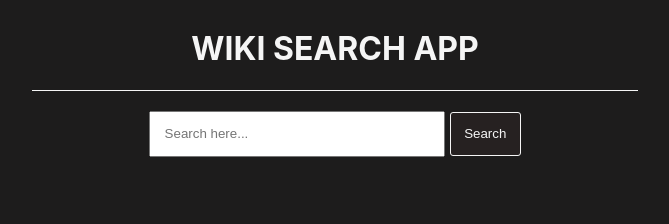
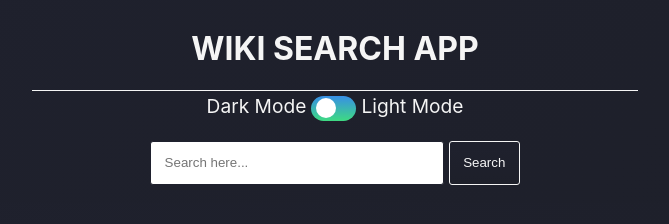
Before and after one commit to Temitayo-spec/Wiki-Search-App, a plain HTML site: page wiki.html in a window 1280 px wide. Shown: the whole page, without its empty margins (305-974 px from the left). Drawn offline with Linux system fonts and the light colour scheme.

Commit message:
Add files via upload
Updates

```diff
--- a/app.js
+++ b/app.js
@@ -5,6 +5,7 @@ let resultOne = document.querySelector('.result1');
 let resultTwo = document.querySelector('.result2');
 let section = document.querySelector('section');
 
+//Stating Functions
 function handleSubmit(e) {
     e.preventDefault();
     let searchTerm = searchInput.value;
@@ -12,20 +13,21 @@ function handleSubmit(e) {
     let searchQuery = searchTerm.trim();
 
     fetchResults(searchQuery);
-}
+};
 
 function fetchResults(searchQuery){
     let searchTerm = searchInput.value;
-    let endpoint = 'https://en.wikipedia.org/w/api.php?action=query&list=search&prop=info&inprop=url&utf8=&format=json&origin=*&srlimit=30&srsearch=' + searchTerm
+    let endpoint = 'https://en.wikipedia.org/w/api.php?action=query&list=search&prop=info&inprop=url&utf8=&format=json&origin=*&srlimit=30&srsearch=' + searchTerm;
 
+    //Fetching data from the wikipedia API
     fetch(endpoint)
     .then(res => res.json())
     .then(data => {
         let results = data.query.search;
         displayResults(results);
      })
-     .catch(err => console.log(err))
-}
+     .catch(err => console.log(err));
+};
 
 function displayResults(results){
     let searchResults = section;
@@ -34,6 +36,7 @@ function displayResults(results){
 
     section.innerHTML = '';
 
+//Displaying the search results to the interface
     results.forEach(result => {
         let url = encodeURI(`https://en.wikipedia.org/wiki/${result.title}`);
 
@@ -46,13 +49,22 @@ function displayResults(results){
                     <a href="${url}">${result.title}</a>
                 </h2>
                 <p class="result1">${result.snippet}</p>
-                <a href="${url}" class="result-link">${url}</a>
+                <a href="${url}" class="result-link">Read More</a>
         </div>
             `
         )
     });
-}
+};
 
+//Adding Event Listener to the form
 let form = document.querySelector('.input');
+form.addEventListener('submit', handleSubmit);
 
-form.addEventListener('submit', handleSubmit);
+//The toggler for the theme change
+const checkbox = document.getElementById('checkbox');
+const card  = document.querySelectorAll('.search-results');
+
+checkbox.addEventListener('change', ()=> {
+    //Change the theme of the function
+    document.body.classList.toggle('white');
+});
--- a/wiki.css
+++ b/wiki.css
@@ -1,17 +1,45 @@
+/*Body styles*/
 body{
     font-family: -apple-system, BlinkMacSystemFont, 'Segoe UI', Roboto, Oxygen, Ubuntu, Cantarell, 'Open Sans', 'Helvetica Neue', sans-serif;
     box-sizing: border-box;
-    background-color: rgb(29, 28, 28);
-    overflow-x: hidden;
+    background: linear-gradient(135deg, hsl(232, 19%, 15%) , hsl(230, 17%, 14%));
+    height: 100%;
+    transition: 0.4s all ease-in-out;
 }
 
+/*Toggle themes and colors*/
+
+body.white{
+    background: hsl(0, 0%, 100%);
+}
+
+body.white .search-results{
+    background: linear-gradient(hsl(232, 19%, 15%) , hsl(230, 17%, 14%));
+}
+
+body.white p, body.white h2 a, body.white a{
+    color: whitesmoke;
+    transition: 0.1s color ease;
+}
+
+body.white header h1, body.white .toggle p{
+    color: hsl(232, 19%, 15%);
+    transition: 0.6s color ease;
+}
+
+body.white header{
+    border-bottom: 1px solid hsl(232, 19%, 15%);
+}
+
+/*whole container styles*/
 .wrapper{
     width: 100%;
     display: flex;
     flex-direction: column;
     align-items: center;
-    overflow-x: hidden;
 }
+
+/*Heaing styles*/
 header{
     border-bottom: 1px solid whitesmoke;
     width: 80%;
@@ -20,8 +48,70 @@ header{
 header h1{
     text-transform: uppercase;
     color: whitesmoke;
+    transition: 0.1s all ease;
 }
 
+/*The toggle switch styles*/
+.toggle{
+    display: flex;
+    margin: auto;
+    align-items: center;
+    justify-content: center;
+}
+
+.toggle > p{
+    color: whitesmoke;
+    margin: 0 5px;
+    font-size: 1.2em;
+    transition: 0.1s color ease;
+}
+
+.switch{
+    margin-top: 5px;
+    position: relative;
+    display: inline-block;
+    width: 45px;
+    height: 25px;
+}
+
+.slider{
+    position: absolute;
+    cursor: pointer;
+    top: 0;
+    left: 0;
+    right: 0;
+    bottom: 0;
+    background: linear-gradient(hsl(210, 78%, 56%) , hsl(146, 68%, 55%));
+    transition: 0.4s;
+    border-radius: 34px;
+}
+
+.switch input{
+    display: none;
+}
+
+.slider:before{
+    position: absolute;
+    content: "";
+    height: 20px;
+    width: 20px;
+    top: 2.2px;
+    left: 5px;
+    bottom: 5px;
+    background-color: white;
+    transition: 0.4s;
+    border-radius: 50px;
+}
+
+input:checked + .slider{
+    background: #ccc;
+}
+
+input:checked + .slider:before{
+    transform: translateX(17px);
+}
+
+/*Input styles*/
 .input{
     margin-top: 20px;
     width: 70%;
@@ -32,18 +122,24 @@ header h1{
 .input input{
     padding: 1em;
     width: 50%;
+    border-radius: 3px;
+    border: 1px solid hsl(232, 19%, 15%);
+    outline: none;
 }
 
+/*Search button styles*/
 .input button{
     padding: 1em;
-    background: rgb(38, 33, 33);
+    background: linear-gradient(hsl(232, 19%, 15%) , hsl(230, 17%, 14%));
     color: whitesmoke;
     border: 1px solid whitesmoke;
     cursor: pointer;
     outline: none;
     border-radius: 3px;
+    transition: 0.1s background ease;
 }
 
+/*Search results styles*/
 .search-results{
     width: 80%;
     margin: 1em auto;
@@ -63,6 +159,7 @@ section p{
     color: rgb(29, 28, 28);
 }
 
+/*result links*/
 .result-link{
     text-decoration: none;
     color: rgb(29, 28, 28);
@@ -72,21 +169,7 @@ section p{
     text-decoration: underline;
 }
 
-.read-more{
-    padding: 1em;
-    background: rgb(38, 33, 33);
-    color: whitesmoke;
-    border: 1px solid whitesmoke;
-    cursor: pointer;
-    outline: none;
-    border-radius: 3px;
-    display: none;
-}
-
-.read-more:hover{
-    transform: scale(1.02);
-}
-
+/*Little animartions....yeah*/
 @keyframes show{
     0%{
         opacity: 0;
@@ -99,6 +182,7 @@ section p{
     }
 }
 
+/*Meadia query for larger screens*/
 @media screen and (min-width: 800px){
     .wrapper{
         width: 60%;
--- a/wiki.html
+++ b/wiki.html
@@ -8,15 +8,31 @@
     <title>Wiki Search App</title>
 </head>
 <body>
+    <!--Whole container-->
     <div class="wrapper">
+        <!--Main Heading-->
         <header>
             <h1>Wiki search App</h1>
         </header>
+
+        <!--Toggle Switch to change the color themes just to make it cooler-->
+        <div class="toggle">
+            <p>Dark Mode</p>
+            <label class="switch">
+                <input type="checkbox" id="checkbox">
+                <span class="slider round"></span>
+             </label>
+            <p>Light Mode</p>
+        </div>
+        <!--Toggle Switch ends-->
+
+        <!--Form input-->
         <form class="input">
             <input type="text" id="search" placeholder="Search here...">
             <button type="submit" id="search-btn">Search</button>
         <form>
 
+        <!--The search result display section-->
         <section>
             <!-- <div class="search-results">
                 <h2 class="search-title">
@@ -26,8 +42,8 @@
                 <a href="" class="result-link">auluzsldkuzsfvkuskkv</a>
             </div> -->
         </section>
-        <button class="read-more" type="button">Read More</button>
     </div>
+    <!--Whole container ends here-->
     <script defer src="app.js"></script>
 </body>
 </html>
```
